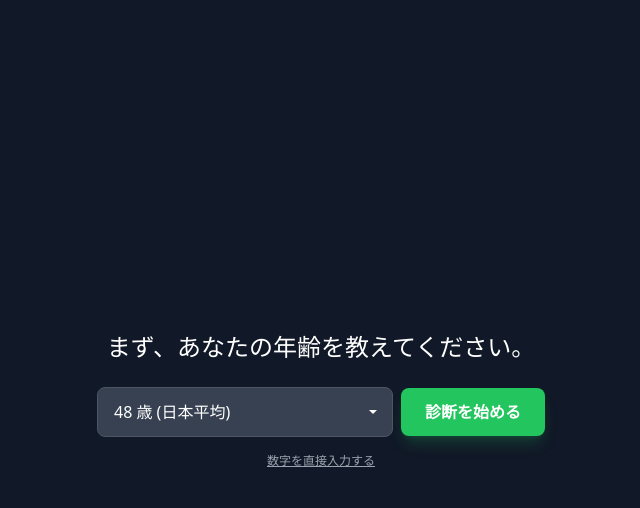
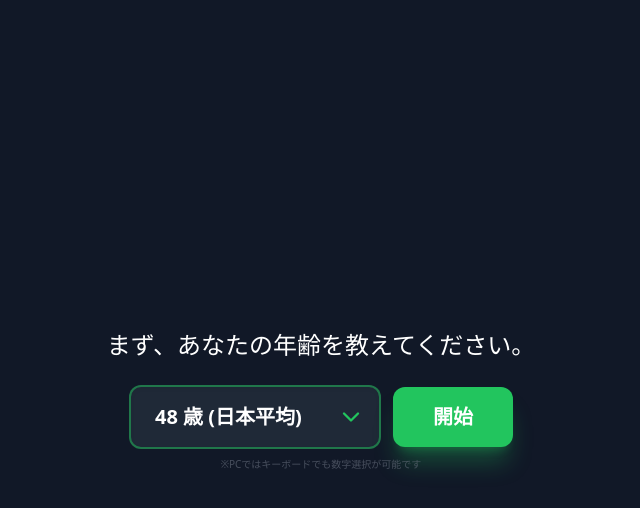
Before and after one commit to pokkori/life-audit-system, a Next.js app: page / in a window 1280 px wide. Both pictures are taken after a click on the button "診断を開始". Shown: the top 508 px of the page, without its empty margins (319-959 px from the left). Built offline with nearby package versions, Linux system fonts and the light colour scheme.

Commit message:
UI: deploy definitive fix for age select dropdown

```diff
--- a/app/page.tsx
+++ b/app/page.tsx
@@ -21,7 +21,6 @@ const STORAGE_KEY = 'life_audit_state';
 
 function AgeInputForm({ onSubmit }: { onSubmit: (age: number) => void }) {
   const [age, setAge] = useState('48');
-  const [isManual, setIsManual] = useState(false);
 
   const handleSubmit = (e: React.FormEvent) => {
     e.preventDefault();
@@ -32,51 +31,35 @@ function AgeInputForm({ onSubmit }: { onSubmit: (age: number) => void }) {
   };
 
   return (
-    <form onSubmit={handleSubmit} className="flex flex-col space-y-4">
-      <div className="flex items-center space-x-2">
-        <div className="relative flex-1 text-left">
-          {isManual ? (
-            <div className="relative">
-              <input
-                type="number"
-                value={age}
-                onChange={e => setAge(e.target.value)}
-                placeholder="例: 48"
-                className="w-full px-4 py-3 bg-gray-700 text-white border border-gray-600 rounded-lg focus:outline-none focus:ring-2 focus:ring-green-400 pr-12 appearance-none"
-                required
-                min="1"
-                max="99"
-                autoFocus
-              />
-              <span className="absolute right-4 top-1/2 -translate-y-1/2 text-gray-400 pointer-events-none">歳</span>
-            </div>
-          ) : (
-            <div className="relative">
+    <div className="w-full max-w-sm mx-auto">
+      <form onSubmit={handleSubmit} className="flex items-center space-x-3">
+        <div className="relative flex-1">
           <select
             value={age}
-                onChange={e => setAge(e.target.value)}
-                className="w-full px-4 py-3 bg-gray-700 text-white border border-gray-600 rounded-lg focus:outline-none focus:ring-2 focus:ring-green-400 appearance-none cursor-pointer"
+            onChange={(e) => setAge(e.target.value)}
+            className="w-full px-6 py-4 bg-gray-800 text-white border-2 border-green-500/50 rounded-xl focus:outline-none focus:ring-4 focus:ring-green-500/20 text-xl font-bold appearance-none cursor-pointer hover:border-green-400 transition-colors shadow-inner"
           >
             {Array.from({ length: 85 }, (_, i) => i + 10).map(val => (
-                  <option key={val} value={val}>{val} 歳 {val === 48 ? ' (日本平均)' : ''}</option>
+              <option key={val} value={val} className="bg-gray-800">
+                {val} 歳 {val === 48 ? ' (日本平均)' : ''}
+              </option>
             ))}
           </select>
-              <div className="absolute right-4 top-1/2 -translate-y-1/2 pointer-events-none border-t-4 border-t-white border-x-4 border-x-transparent" />
+          <div className="absolute right-4 top-1/2 -translate-y-1/2 pointer-events-none text-green-500">
+            <ChevronDown size={28} />
           </div>
-          )}
-        </div>
-        <button type="submit" className="bg-green-500 hover:bg-green-600 text-white font-bold py-3 px-6 rounded-lg transition-colors whitespace-nowrap shadow-lg shadow-green-500/20">
-          診断を始める
-        </button>
         </div>
         <button
-        type="button"
-        onClick={() => setIsManual(!isManual)}
-        className="text-xs text-gray-400 hover:text-green-400 transition-colors underline text-center"
+          type="submit"
+          className="bg-green-500 hover:bg-green-600 text-white font-bold py-4 px-10 rounded-xl transition-all text-xl shadow-xl shadow-green-500/30 transform hover:scale-105 active:scale-95 whitespace-nowrap"
         >
-        {isManual ? 'リストから選択する' : '数字を直接入力する'}
+          開始
         </button>
       </form>
+      <p className="text-[10px] text-gray-500 mt-2 text-center opacity-60">
+        ※PCではキーボードでも数字選択が可能です
+      </p>
+    </div>
   );
 }
 
```
Lines whose indentation alone changed are shown as unchanged.
